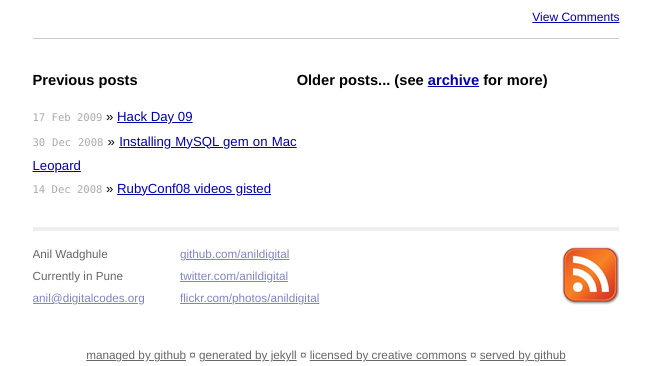
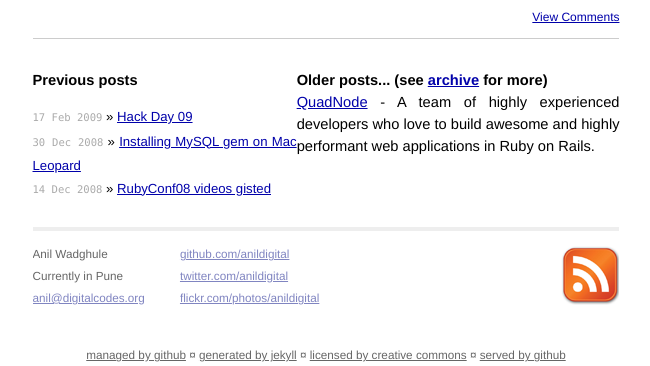
Before and after one commit to anildigital/anildigital.github.io, a Jekyll site: the page built from index.html, in a window 1280 px wide, cut to the strip 1063-1429 px from the top of the page. Shown: the whole strip, without its empty margins (314-964 px from the left). Built offline with Jekyll 4.4.1, drawn with Linux system fonts in a browser that asks for light colours; Markdown is read by kramdown in place of the engine named in the settings; comment, search, counter and statistics services are not loaded.

Commit message:
Added QuadNode link with info

```diff
--- a/_layouts/default.html
+++ b/_layouts/default.html
@@ -25,6 +25,10 @@
 		</div>
 
 		{{ content }}
+
+		<div class="additional_info">
+			<a href="http://quadnode.com/">QuadNode</a> - A team of highly experienced developers who love to build awesome and highly performant web applications in Ruby on Rails.
+		</div>
 
 		<div class="footer">
 			<div class="contact">
```
